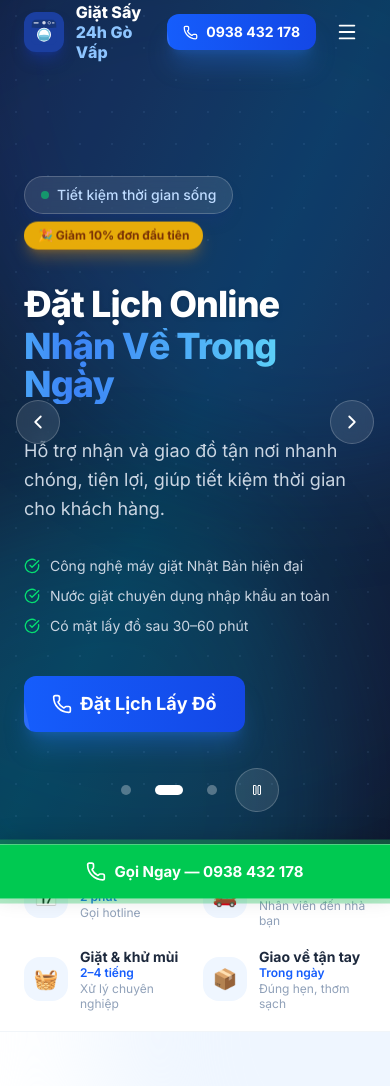
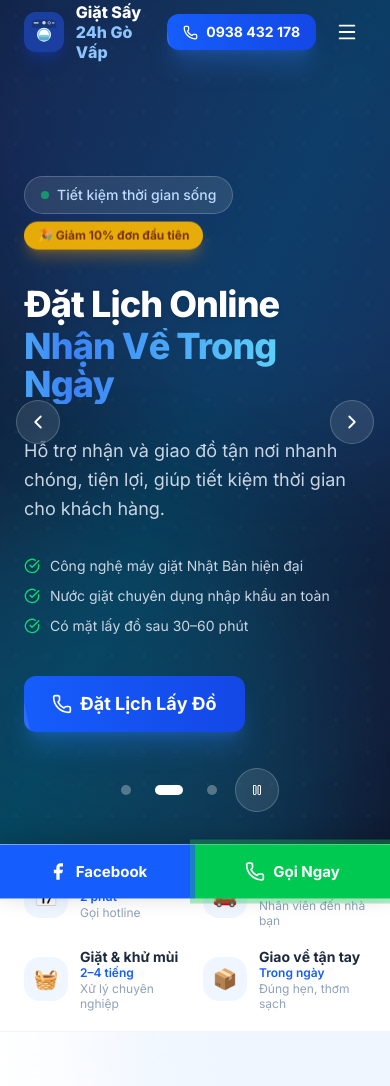
Before and after one commit to haiphan5289/giat-say-trang-dang, a Next.js app in the folder web/: page / in a window 390 px wide. Shown: the top 1086 px of the page. Built offline with nearby package versions, Linux system fonts and the light colour scheme.

Commit message:
[Revenue] update mobile

```diff
--- a/web/src/app/layout.tsx
+++ b/web/src/app/layout.tsx
@@ -68,7 +68,7 @@ const jsonLd = {
     "@type": "AggregateRating",
     ratingValue: "5.0",
     bestRating: "5",
-    reviewCount: "16",
+    reviewCount: "20",
   },
 };
 
--- a/web/src/components/ui/StickyMobileCTA.tsx
+++ b/web/src/components/ui/StickyMobileCTA.tsx
@@ -3,6 +3,14 @@
 import { useState, useEffect } from "react";
 import { Phone } from "lucide-react";
 import { BUSINESS } from "@/config/business";
+
+function FacebookIcon() {
+  return (
+    <svg width={20} height={20} viewBox="0 0 24 24" fill="currentColor">
+      <path d="M18 2h-3a5 5 0 0 0-5 5v3H7v4h3v8h4v-8h3l1-4h-4V7a1 1 0 0 1 1-1h3z" />
+    </svg>
+  );
+}
 
 export default function StickyMobileCTA() {
   const [visible, setVisible] = useState(false);
@@ -19,14 +27,24 @@ export default function StickyMobileCTA() {
         visible ? "translate-y-0" : "translate-y-full"
       }`}
     >
-      <div className="shadow-[0_-4px_24px_rgba(0,0,0,0.18)]">
+      <div className="flex shadow-[0_-4px_24px_rgba(0,0,0,0.18)]">
+        <a
+          href={BUSINESS.facebookHref}
+          target="_blank"
+          rel="noopener noreferrer"
+          className="flex items-center justify-center gap-2 bg-blue-600 active:bg-blue-700 text-white font-bold py-4 text-[15px] w-1/2"
+          aria-label="Facebook"
+        >
+          <FacebookIcon />
+          Facebook
+        </a>
         <a
           href={BUSINESS.hotlineHref}
-          className="flex items-center justify-center gap-2 bg-green-500 active:bg-green-600 text-white font-bold py-4 text-[15px] phone-pulse w-full"
+          className="flex items-center justify-center gap-2 bg-green-500 active:bg-green-600 text-white font-bold py-4 text-[15px] phone-pulse w-1/2"
           aria-label="Gọi ngay"
         >
           <Phone size={20} />
-          Gọi Ngay — {BUSINESS.hotline}
+          Gọi Ngay
         </a>
       </div>
     </div>
```
Also changed, not shown: 3 other files (tests, documents, lock files or other folders).
